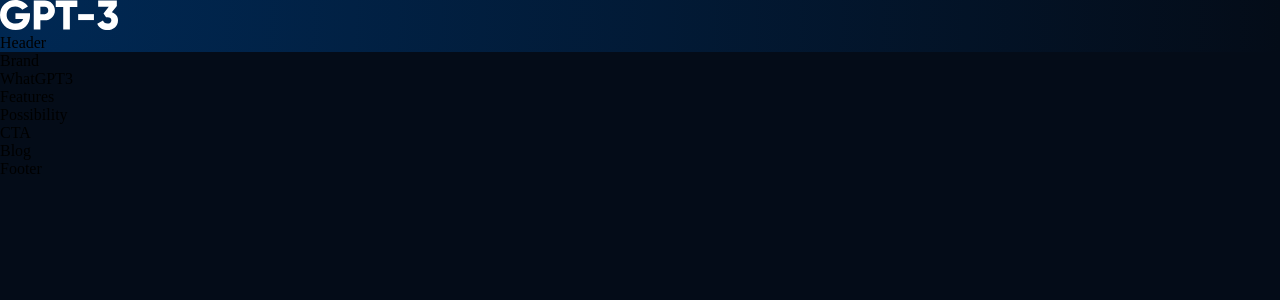
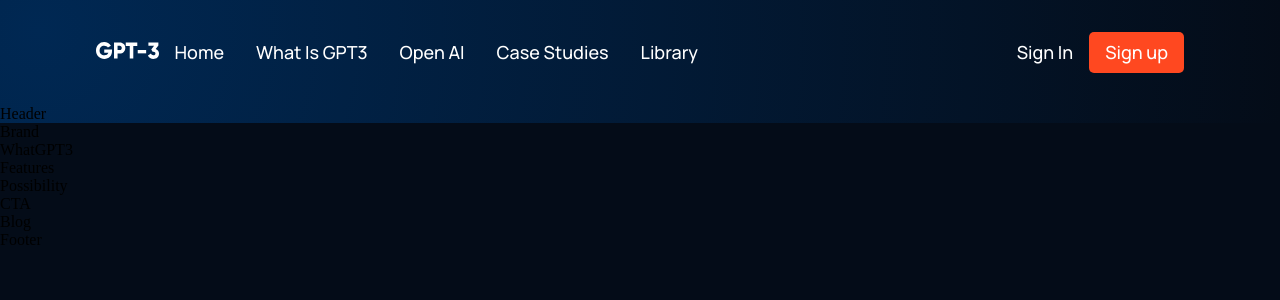
Before and after one commit to chillerno1/gpt3-web-app, a React (Create React App) app: page / in a window 1280 px wide. Shown: the top 300 px of the page. Built offline with nearby package versions, Linux system fonts and the light colour scheme.

Commit message:
component :: navbar

```diff
--- a/src/components/navbar/Navbar.jsx
+++ b/src/components/navbar/Navbar.jsx
@@ -1,15 +1,51 @@
-import React from 'react';
+import React, { useState } from 'react';
 import { RiMenu3Line, RiCloseLine } from 'react-icons/ri';
 import logo from '../../assets/logo.svg';
 import './navbar.css';
 
+const Menu = () => (
+    <>
+    <p><a href="#home">Home</a></p>
+    <p><a href="#wgpt3">What is GPT3</a></p>
+    <p><a href="#possibility">Open AI</a></p>
+    <p><a href="#features">Case Studies</a></p>
+    <p><a href="#blog">Library</a></p>
+    </>
+)
+
 const Navbar = () => {
+    const [toggleMenu, setToggleMenu] = useState(false);
+
     return (
         <div className="gpt3__navbar">
             <div className="gpt3__navbar-links">
                 <div className="gpt3__navbar-links_logo">
                     <img src={logo} alt="logo" />
                 </div>
+                <div className="gpt3__navbar-links_container">
+                    <Menu />
+                </div>
+            </div>
+            <div className="gpt3__navbar-sign">
+                <p>Sign in</p>
+                <button type="button">Sign up</button>
+            </div>
+            <div className="gpt3__navbar-menu">
+                {toggleMenu
+                 ? <RiCloseLine color="#fff" size={27} onClick={() => setToggleMenu(false)}/>
+                 : <RiMenu3Line color="#fff" size={27} onClick={() => setToggleMenu(true)}/>
+                }
+                {toggleMenu && (
+                    <div className="gpt3__navbar-menu_container scale-up-center">
+                        <div className="gpt3__navbar-menu_container-links">
+                            <Menu />
+                            <div className="gpt3__navbar-menu_container-links-sign">
+                                <p>Sign in</p>
+                                <button type="button">Sign up</button>
+                            </div>
+                        </div>
+                    </div>
+                )}
             </div>
         </div>
     )
--- a/src/components/navbar/navbar.css
+++ b/src/components/navbar/navbar.css
@@ -0,0 +1,131 @@
+.gpt3__navbar {
+    display: flex;
+    justify-content: space-between;
+    align-items: center;
+    padding: 2rem 6rem;
+}
+
+.gpt3__navbar-links {
+    flex: 1;
+    display: flex;
+    justify-content: flex-start;
+    align-items: center;
+}
+
+.gpt3__navbar-links__logo {
+    margin-right: 2rem;
+}
+
+.gpt3__navbar-links_logo img {
+    width: 62.56px;
+    height: 16.02px;
+}
+
+.gpt3__navbar-links_container {
+    display: flex;
+    flex-direction: row;
+}
+
+.gpt3__navbar-sign {
+    display: flex;
+    justify-content: flex-end;
+    align-items: center;
+}
+
+.gpt3__navbar-links_container p,
+.gpt3__navbar-sign p,
+.gpt3__navbar-menu_container p {
+
+    color: #fff;
+    font-family: var(--font-family);
+    font-weight: 500;
+    font-size: 18px;
+    line-height: 25px;
+    text-transform: capitalize;
+
+    margin: 0 1rem;
+    cursor: pointer;
+}
+
+.gpt3__navbar-sign button,
+.gpt3__navbar-menu_container button {
+    padding: 0.5rem 1rem;
+    color: #fff;
+    background: #FF4820;
+    font-family: var(--font-family);
+    font-weight: 500;
+    font-size: 18px;
+    line-height: 25px;
+    border-radius: 5px;
+    border: 0;
+    outline: none;
+    cursor: pointer;
+}
+
+.gpt3__navbar-menu {
+    margin-left: 1rem;
+    display: none;
+    position: relative;
+}
+
+.gpt3__navbar-menu svg {
+    cursor: pointer;
+}
+
+.gpt3__navbar-menu_container {
+    display: flex;
+    justify-content: flex-end;
+    align-items: flex-end;
+    flex-direction: column;
+    text-align: end;
+    background: var(--color-footer);
+    padding: 2rem;
+    position: absolute;
+    top: 40px;
+    right: 0;
+    margin-top: 1rem;
+    min-width: 210px;
+    border-radius: 5px;
+    box-shadow: 0 0 5 rgba(0,0,0,0.2);
+}
+
+.gpt3__navbar-menu_container p {
+    margin: 1rem 0;
+}
+
+.gpt3__navbar-menu_container-links-sign {
+    display: none;
+}
+
+@media screen and (max-width: 1050px) {
+    .gpt3__navbar-links_container {
+        display: none;
+    }
+    .gpt3__navbar-menu {
+        display: flex;
+    }
+}
+
+@media screen and (max-width: 700px) {
+    .gpt3__navbar {
+        padding: 2rem 4rem;
+    }
+}
+
+@media screen and (max-width: 550px) {
+    .gpt3__navbar {
+        padding: 2rem;
+    }
+
+    .gpt3__navbar-sign {
+        display: none;
+    }
+
+    .gpt3__navbar-menu_container {
+        top: 20px;
+    }
+
+    .gpt3__navbar-menu_container-links-sign {
+        display: block;
+    }
+}
```
